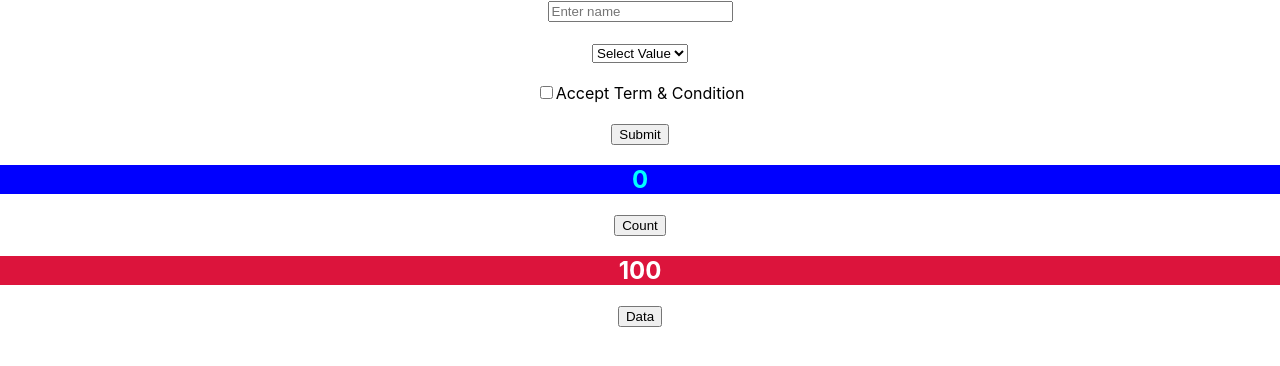
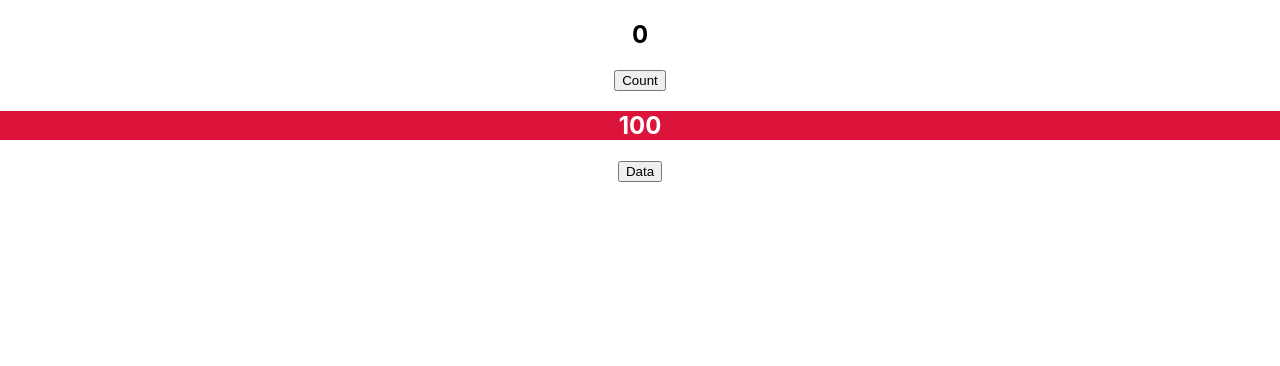
Before and after one commit to sanjuBeni/react_tut, a React (Create React App) app: page / in a window 1280 px wide. Shown: the top 366 px of the page. Built offline with nearby package versions, Linux system fonts and the light colour scheme.

Commit message:
useMemo hook use for stop re-rendering

```diff
--- a/src/App.js
+++ b/src/App.js
@@ -1,4 +1,4 @@
-import { useEffect, useState } from 'react';
+import { useEffect, useMemo, useState } from 'react';
 import './App.css';
 import './Style.css';
 import style from './style.module.css';
@@ -10,53 +10,29 @@ function App() {
   const [count, setCount] = useState(0);
   const [data, setData] = useState(100)
 
-  const handleForm  = (e) =>{
-    e.preventDefault();
-    console.log(formData);
-  }
 
-  const handleCheckbox = (e) => {
-    setFormData({...formData, [e.target.name] : e.target.checked})
-  }
+  const memoCall = useMemo(() => {
+        console.log("count call");
+        return count;
+    },[count]);
 
-  const handleData  =  (e) => {
-    setFormData({...formData, [e.target.name] : e.target.value})
-  }
-  const hello = () =>  "hello";
 
-  useEffect(()=> {
-      console.log("run useEffet hook and count also run", count);
-  }, [count]);
+    const countFun = () => {
+        console.log("count call");
+        return count;
+    }
 
-  useEffect(()=> {
-      console.log("run useEffet hook and data also run", data);
-  }, [data]);
+  return (
+    <div className="App">
+      <h2>{memoCall}</h2>
+      <button onClick={() => setCount(count+1)}>Count</button>
+      <h2 className='color'>{data}</h2>
+      <button onClick={() => setData(data+1)}>Data</button>
+    </div>
+  );
 
 
 
-
-  return (
-    <div className="App">
-      <form onSubmit={handleForm}>
-        <input type='text' name='name' onChange={handleData} placeholder='Enter name'/>
-        <br></br><br/>
-        <select name='select' onChange={handleData}>
-            <option>Select Value</option>
-            <option>React</option>
-            <option>Laravel</option>
-        </select>
-        <br></br><br/>
-        <input type='checkbox' name = "tnc" onChange={handleCheckbox} />Accept Term & Condition
-        <br></br><br/>
-        <button type='sumit'>Submit</button>
-      </form>
-      <h2 className={style.myclass}>{count}</h2>
-      <button onClick={() => setCount(count+1)}>Count</button>
-      <h2 className='color'>{data}</h2>
-      <button onClick={() => setData(data+1)}>Data</button>
-      {/* <ClassComp/> */}
-    </div>
-  );
 }
 
 export default App;
```
